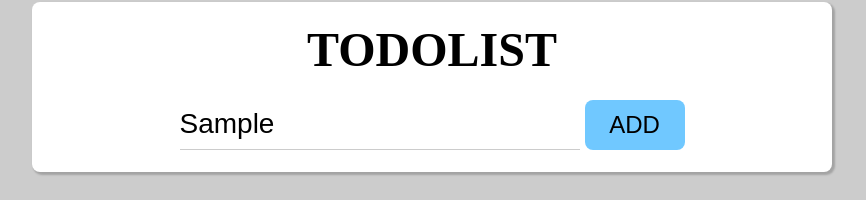
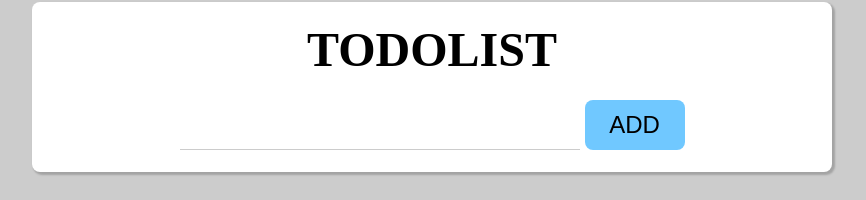
Before and after one commit to kqjatjr/Todo, a website: page public/index.html in a window 1280 px wide. Both pictures are taken after typing "Sample" into the empty fields and a click on the button "ADD". Shown: the part 98-298 px from the top of the page, without its empty margins (208-1074 px from the left). Drawn offline with Linux system fonts and the light colour scheme.

Commit message:
add 클릭이벤트 추가

```diff
--- a/public/index.html
+++ b/public/index.html
@@ -61,7 +61,6 @@
                 color: white;
                 background-color: #6DAED6;
             }
-
         </style>
     </head>
     <body>
@@ -69,9 +68,17 @@
             <h1 class="todolist_title">TODOLIST</h1>
             <div class="todolist_input-box">
                 <input class="todolist_input" />
-                <button class="todolist_add-buttom">ADD</button>
+                <button class="todolist_add-buttom" onclick="handleClickAdd()">ADD</button>
             </div>
         </div>
-        <script type="text/javascript"></script>
+        <script type="text/javascript">
+            const todos = [];
+            const $todolist = document.querySelector('.todolist')
+            function handleClickAdd(){
+                const $input = $todolist.querySelector('.todolist_input')
+                todos.push($input.value)
+                $input.value = ''
+            }
+        </script>
     </body>
 </html>
```
